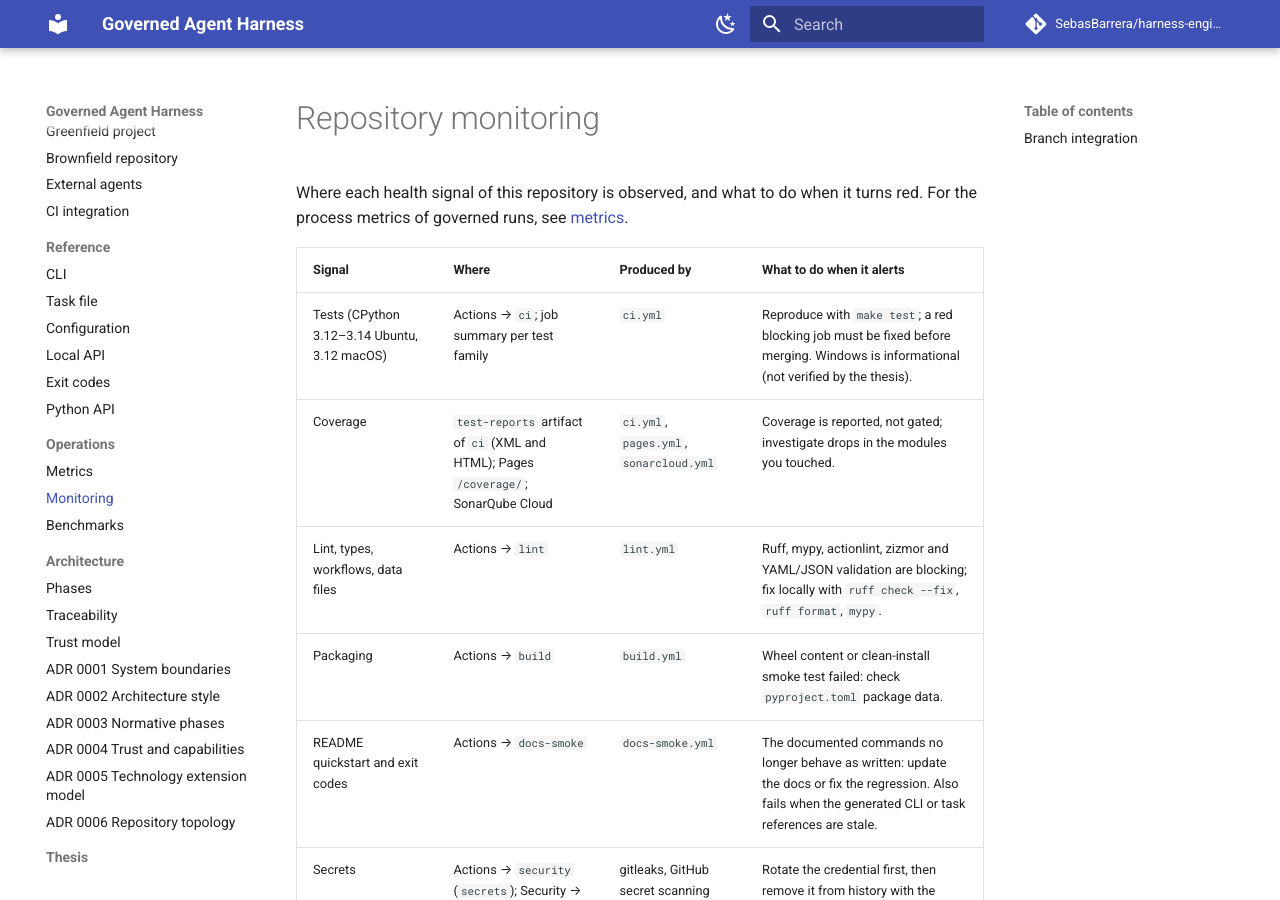
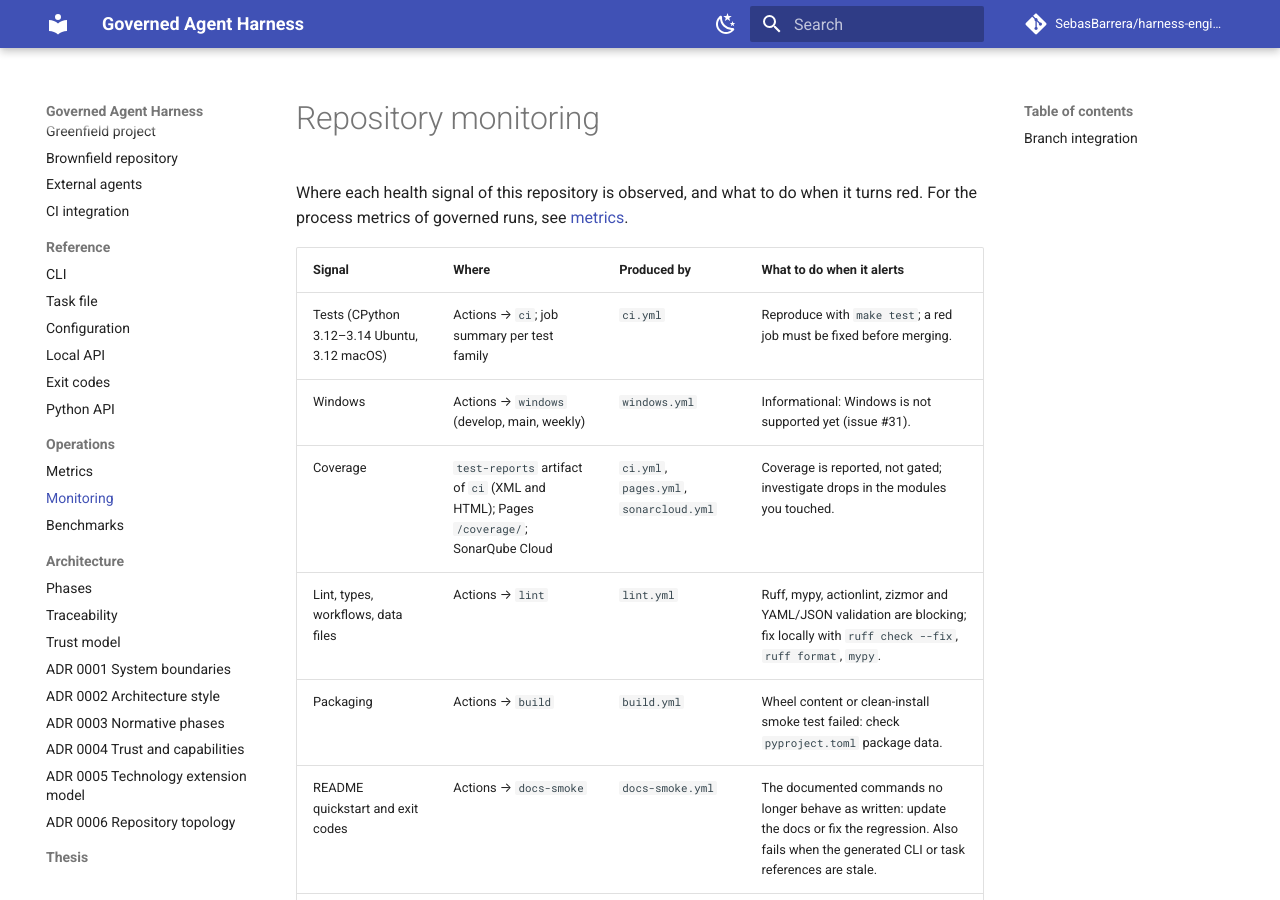
Before and after one commit to SebasBarrera/harness-engineering, an MkDocs documentation site: the page built from docs/monitoring.md, in a window 1280 px wide and 900 px high. Built offline with MkDocs 1.6.1 and Material for MkDocs 9.7.7, drawn with Linux system fonts in a browser that asks for light colours; comment, search, counter and statistics services are not loaded.

Commit message:
ci: move the Windows run to its own informational workflow
The Windows job of ci.yml fails on every artifact-store test (os.fchmod
does not exist on Windows, issue #31). As a matrix entry of ci.yml it
turned every develop run, and the README badge, red although all
blocking jobs passed. It now runs in windows.yml on develop, main, weekly
and on demand, and still fails visibly.

```diff
--- a/docs/monitoring.md
+++ b/docs/monitoring.md
@@ -5,7 +5,8 @@ the process metrics of governed runs, see [metrics](metrics.md).
 
 | Signal | Where | Produced by | What to do when it alerts |
 |---|---|---|---|
-| Tests (CPython 3.12–3.14 Ubuntu, 3.12 macOS) | Actions → `ci`; job summary per test family | `ci.yml` | Reproduce with `make test`; a red blocking job must be fixed before merging. Windows is informational (not verified by the thesis). |
+| Tests (CPython 3.12–3.14 Ubuntu, 3.12 macOS) | Actions → `ci`; job summary per test family | `ci.yml` | Reproduce with `make test`; a red job must be fixed before merging. |
+| Windows | Actions → `windows` (develop, main, weekly) | `windows.yml` | Informational: Windows is not supported yet (issue #31). |
 | Coverage | `test-reports` artifact of `ci` (XML and HTML); Pages `/coverage/`; SonarQube Cloud | `ci.yml`, `pages.yml`, `sonarcloud.yml` | Coverage is reported, not gated; investigate drops in the modules you touched. |
 | Lint, types, workflows, data files | Actions → `lint` | `lint.yml` | Ruff, mypy, actionlint, zizmor and YAML/JSON validation are blocking; fix locally with `ruff check --fix`, `ruff format`, `mypy`. |
 | Packaging | Actions → `build` | `build.yml` | Wheel content or clean-install smoke test failed: check `pyproject.toml` package data. |
```
Also changed, not shown: 2 other files.
